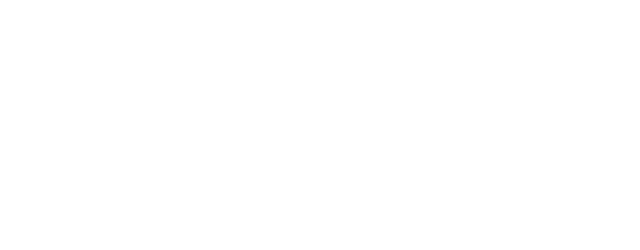
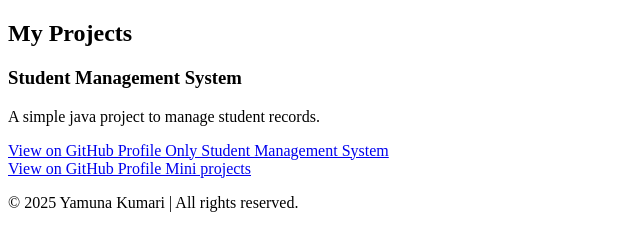
Before and after one commit to yamunakumari890/my-portfolio, a plain HTML site: page projects.html in a window 1280 px wide. Shown: the whole page, without its empty margins (0-640 px from the left). Drawn offline with Linux system fonts and the light colour scheme.

Commit message:
Added project.html my portfolio

```diff
--- a/projects.html
+++ b/projects.html
@@ -0,0 +1,25 @@
+<!DOCTYPE html>
+<html lang="en">
+<head>
+  <meta charset="UTF-8">
+  <meta name="viewport" content="width=device-width, initial-scale=1.0">
+  <title>Projects</title>
+</head>
+<body>
+  <section class="projects">
+    <h2>My Projects</h2>
+    <div class="project-card">
+      <h3>Student Management System</h3>
+      <p>A simple java project to manage student records.</p>
+      <a href="https://github.com/yamunakumari890/java-mini-project-.git" target="_blank">View on GitHub Profile Only Student Management System</a>
+      <br>
+      <a href="https://github.com/yamunakumari890/Developer-Project.git">View on GitHub Profile Mini projects</a>
+    </br>
+    </div>
+  </section>
+  <footer>
+    <p>© 2025 Yamuna Kumari | All rights reserved.</p>
+  </footer>
+
+</body>
+</html>
--- a/style.css
+++ b/style.css
@@ -120,3 +120,10 @@ h3 {
   margin-bottom: 20px;
   color: #302b63;
 }
+
+footer {
+  background-color: #222;
+  color: white;
+  padding: 20px;
+  text-align: center;
+}
```
